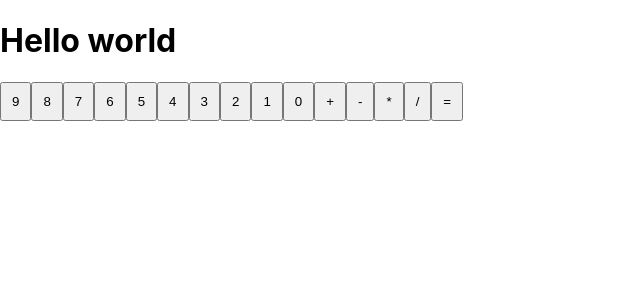
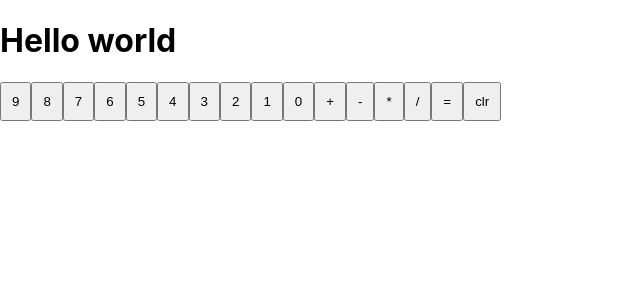
Before and after one commit to abhiagarwal18/Calculator-with-React, a React (Create React App) app: page / in a window 1280 px wide. Shown: the top 300 px of the page, without its empty margins (0-640 px from the left). Built offline with nearby package versions, Linux system fonts and the light colour scheme.

Commit message:
style-changes reqd

```diff
--- a/src/myFirstComp.js
+++ b/src/myFirstComp.js
@@ -1,7 +1,7 @@
 import React, {Component, Fragment } from "react";
 import Button from "./components/button.js"
 import Display from "./components/display.js"
-const buttons= ["9","8","7","6","5","4","3","2","1","0","+","-","*","/","="]
+const buttons= ["9","8","7","6","5","4","3","2","1","0","+","-","*","/","=","clr"]
 
 class MyFirstComp extends Component{
     constructor (props){
@@ -19,7 +19,12 @@ class MyFirstComp extends Component{
             this.setState({displayValue:newValue})
 
         }
-        else {
+        else if(val ==="clr"){
+         let oldValue=this.state.displayValue;
+         let newValue= ""
+         this.setState({displayValue:newValue})
+        }
+        else    {
         let oldValue = this.state.displayValue;
         let newValue = oldValue+val;
         this.setState({displayValue : newValue});
```
